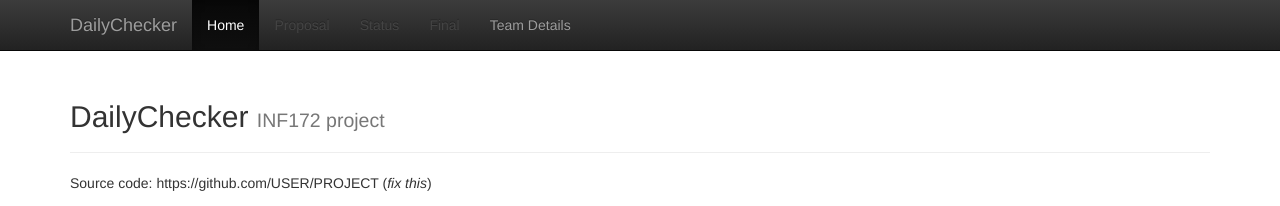
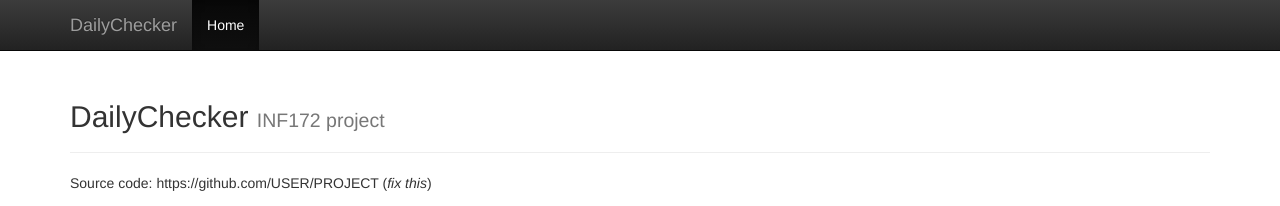
Before and after one commit to boring1234/dailychecker, a Jekyll site: the page built from docs/index.md, in a window 1280 px wide. Shown: the top 206 px of the page. Built offline with Jekyll 4.4.1, drawn with Linux system fonts in a browser that asks for light colours; formulas are drawn with MathJax 3.

Commit message:
Update default.html

```diff
--- a/docs/_layouts/default.html
+++ b/docs/_layouts/default.html
@@ -59,11 +59,11 @@
         </div>
         <div id="navbar" class="collapse navbar-collapse">
           <ul class="nav navbar-nav">
-            <li class="{% if current[1] == 'index.html' or current[1] == %} active {% endif %}"><a href="index.html">Home</a></li>
+            <li class="{% if current[1] == 'index.html' or current[1] == %} active {% endif %}"><a href="index.html">Home</a></li><!--
             <li class="{{ proposalClass }}{% if current[1] == 'proposal.html' %} active {% endif %}"><a href="proposal.html">Proposal</a></li>
             <li class="{{ statusClass }}{% if current[1] == 'status.html' %} active {% endif %}"><a href="status.html">Status</a></li>
             <li class="{{ finalClass }}{% if current[1] == 'final.html' %} active {% endif %}"><a href="final.html">Final</a></li>
-            <li class="{% if current[1] == 'team.html' %} active {% endif %}"><a href="team.html">Team Details</a></li>
+            <li class="{% if current[1] == 'team.html' %} active {% endif %}"><a href="team.html">Team Details</a></li>-->
           </ul>
         </div><!--/.nav-collapse -->
       </div>
```
